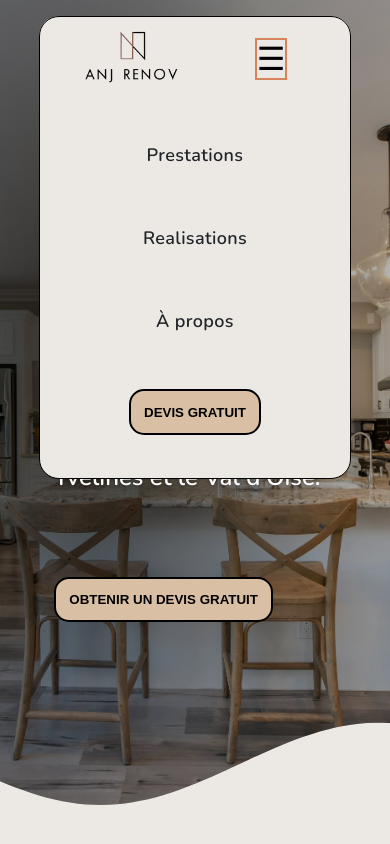
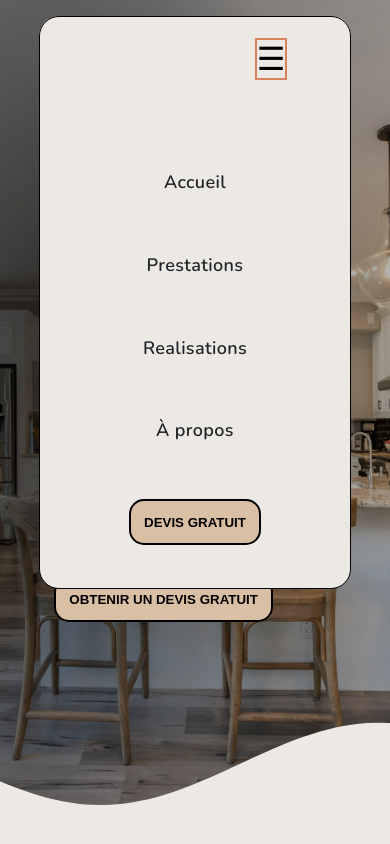
Before and after one commit to aurelienog/renov, a Next.js app: page / in a window 390 px wide. Both pictures are taken after a click on the button "Ouvrir le menu". Shown: the top 844 px of the page. Built offline with nearby package versions, Linux system fonts and the light colour scheme; a web font is replaced by a local one.

Commit message:
header close when a link is clicked on mobile

```diff
--- a/src/components/header/Header.tsx
+++ b/src/components/header/Header.tsx
@@ -47,6 +47,8 @@ function Header({ logo }: { logo: StaticImageData }): JSX.Element {
     }
   });
 
+  console.log(isHidden)
+
   return (
     <motion.header
     className={`${styles.header}`}
@@ -68,9 +70,8 @@ function Header({ logo }: { logo: StaticImageData }): JSX.Element {
     transition={{ duration: 0.2}}
     ref={headerRef}
     >
-
       <Link href={"/"}>
-        <Image src={logo} alt='logo ANJ - home' width={120} height={60} style={{ position: 'relative', zIndex: '100'}}/>
+        <Image src={logo} alt='logo ANJ - home' width={120} height={60} style={{ position: 'relative'}}/>
       </Link>
       <NavigationBar containerRef={headerRef}/>
     </motion.header>
--- a/src/components/navigation-bar/NavigationBar.tsx
+++ b/src/components/navigation-bar/NavigationBar.tsx
@@ -35,16 +35,19 @@ function NavigationBar({ containerRef }: { containerRef: React.RefObject<HTMLEle
     <nav className={`${styles.navbar}`}>
       <HamburgerMenu handleClick = { handleClick } open={open}/>
       <ul ref={menuRef} id="main-navigation" className={`${styles.links} ${open ? styles.open : ''} header`}>
-        <li >
+      <li onClick={() => setOpen(false)}>
+          <Link href={"/"}>Accueil</Link>
+        </li>
+        <li onClick={() => setOpen(false)}>
           <Link href={"/"}>Prestations</Link>
         </li>
-        <li>
+        <li onClick={() => setOpen(false)}>
           <Link href={"/"}>Realisations</Link>
         </li>
-        <li>
+        <li onClick={() => setOpen(false)}>
           <Link href={"/about"}>À propos</Link>
         </li>
-        <li>
+        <li onClick={() => setOpen(false)}>
           <Button>Devis gratuit</Button>
         </li>
       </ul>
--- a/src/components/navigation-bar/styles.module.css
+++ b/src/components/navigation-bar/styles.module.css
@@ -29,7 +29,7 @@
   border: solid 1px black;
 
   & li {
-    margin: 1.5em;
+    padding: 1.5em;
   }
 
   & li:first-of-type{
@@ -55,12 +55,12 @@
 
 
     & li {
-      margin: 0;
+      padding: 0;
     }
 
       & li:first-of-type{
-    margin-top: 0;
-  }
+      display: none;
+    }
   }
 
 
```
